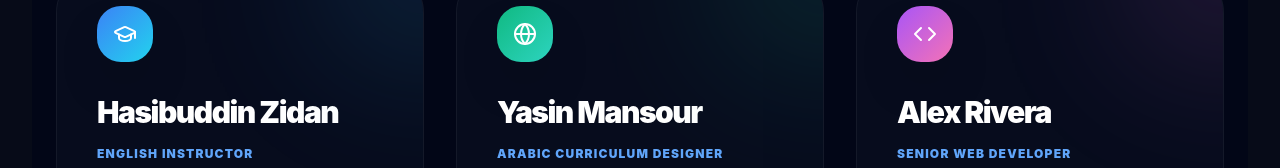
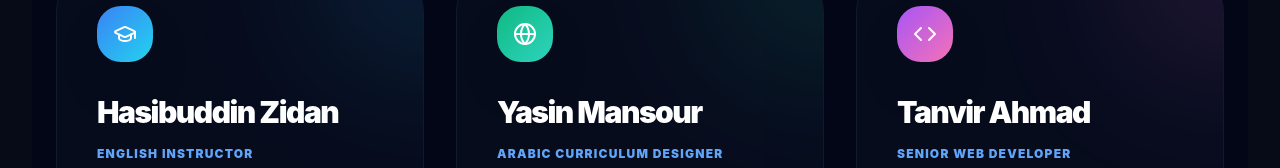
Before and after one commit to tanvir560298/Lugaish-client, a React (Vite) app: page /architects in a window 1280 px wide. Shown: the part 784-952 px from the top of the page. Built offline with nearby package versions, Linux system fonts and the light colour scheme; no server answers.

Commit message:
Update senior web developer profile

```diff
--- a/src/pages/ArchitectsPage.jsx
+++ b/src/pages/ArchitectsPage.jsx
@@ -31,7 +31,7 @@ const LinkedinIcon = () => (
 const TEAM_DATA = [
   { id: 1, name: "Hasibuddin Zidan", role: "English Instructor", category: "Instruction", bio: "Guiding learners through clear English practice, speaking confidence, and everyday communication.", icon: <GraduationCap size={24} />, color: "from-blue-500 to-cyan-400" },
   { id: 2, name: "Yasin Mansour", role: "Arabic Curriculum Designer", category: "Instruction", bio: "Specializes in Modern Standard Arabic and colloquial dialects for global learners.", icon: <Globe size={24} />, color: "from-emerald-500 to-teal-400" },
-  { id: 3, name: "Alex Rivera", role: "Senior Web Developer", category: "Technology", bio: "Crafting the digital engine and the 'Odyssey' experience.", icon: <Code size={24} />, color: "from-purple-500 to-pink-400" },
+  { id: 3, name: "Tanvir Ahmad", role: "Senior Web Developer", category: "Technology", bio: "Crafting the digital engine and the 'Odyssey' experience.", icon: <Code size={24} />, color: "from-purple-500 to-pink-400" },
   { id: 4, name: "Layla Chen", role: "Lead Video Editor", category: "Creative", bio: "The eye behind the cinematic lesson visuals and motion graphics.", icon: <Video size={24} />, color: "from-orange-500 to-red-400" },
   { id: 5, name: "Marcus Thorne", role: "UI/UX Architect", category: "Technology", bio: "Designing interfaces that feel like a quest, not an app.", icon: <Cpu size={24} />, color: "from-indigo-500 to-blue-400" },
   { id: 6, name: "Sofia Rossi", role: "Content Editor", category: "Creative", bio: "Ensuring every word is crisp, professional, and impactful.", icon: <PenTool size={24} />, color: "from-yellow-400 to-orange-500" }
```
